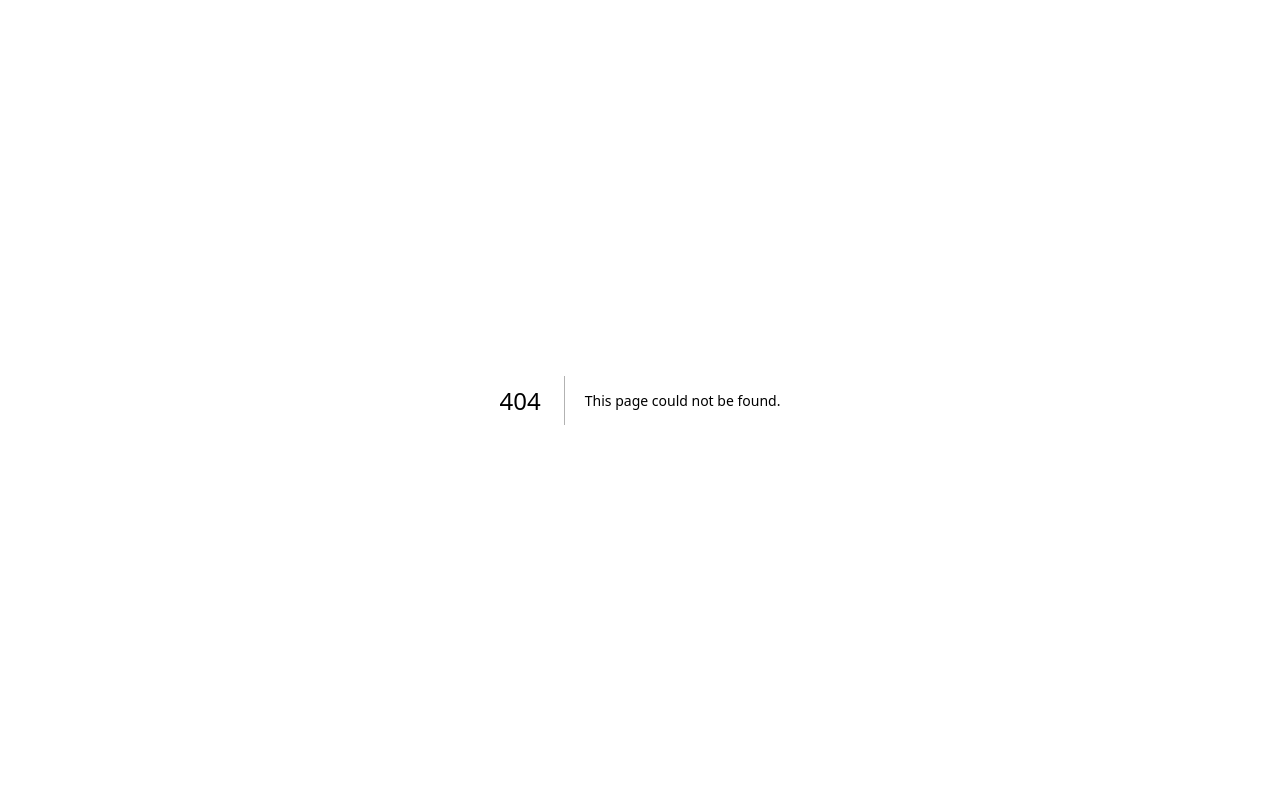
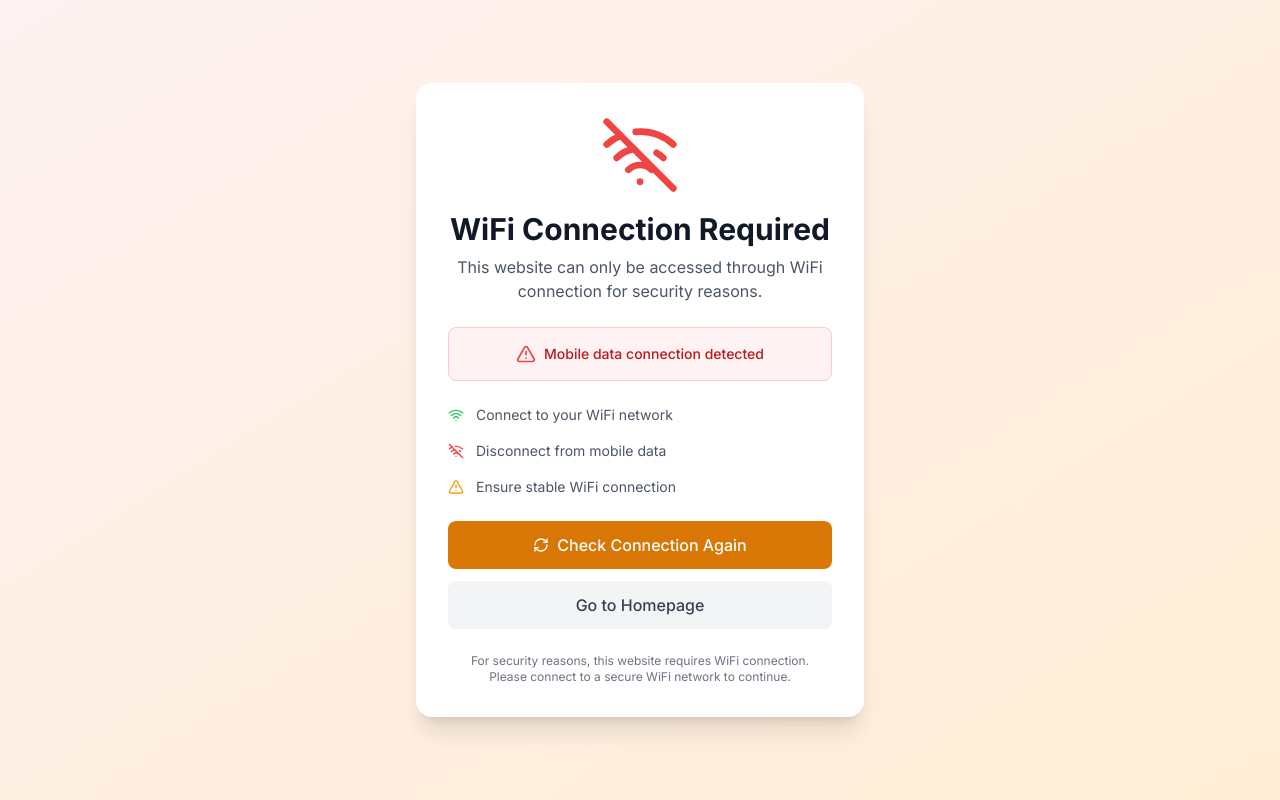
Before and after one commit to abdullahramzanspadasoft/develop-app, a Next.js app: page /wifi-required in a window 1280 px wide. Before the commit this address had no page. Built offline with nearby package versions, Linux system fonts and the light colour scheme.

Commit message:
Add WiFi-only restriction for security

```diff
--- a/src/app/layout.js
+++ b/src/app/layout.js
@@ -1,17 +1,19 @@
 import { Inter } from 'next/font/google'
 import './globals.css'
+import WiFiRestriction from '@/components/WiFiRestriction'
 
 const inter = Inter({ subsets: ['latin'] })
 
 export const metadata = {
-  title: 'Secure Auth - Complete Authentication System',
-  description: 'A complete authentication system with database integration built with Next.js, NextAuth.js, and Prisma',
+  title: 'Watch Store - Premium Timepieces',
+  description: 'Discover our exquisite collection of luxury timepieces. From classic elegance to modern sophistication, find your perfect watch.',
 }
 
 export default function RootLayout({ children }) {
   return (
     <html lang="en">
       <body className={inter.className}>
+        <WiFiRestriction />
         {children}
       </body>
     </html>
--- /dev/null
+++ b/src/app/wifi-required/page.js
@@ -0,0 +1,91 @@
+'use client'
+
+import { useEffect, useState } from 'react'
+import { Wifi, WifiOff, AlertTriangle, RefreshCw } from 'lucide-react'
+
+export default function WiFiRequired() {
+  const [isChecking, setIsChecking] = useState(false)
+
+  const checkConnection = () => {
+    setIsChecking(true)
+
+    // Simulate connection check
+    setTimeout(() => {
+      setIsChecking(false)
+      // Reload page to check connection again
+      window.location.reload()
+    }, 2000)
+  }
+
+  return (
+    <div className="min-h-screen bg-gradient-to-br from-red-50 to-orange-100 flex items-center justify-center p-4">
+      <div className="max-w-md w-full bg-white rounded-2xl shadow-xl p-8 text-center">
+        <div className="mb-6">
+          <WifiOff className="h-20 w-20 text-red-500 mx-auto mb-4" />
+          <h1 className="text-3xl font-bold text-gray-900 mb-2">
+            WiFi Connection Required
+          </h1>
+          <p className="text-gray-600 mb-6">
+            This website can only be accessed through WiFi connection for security reasons.
+          </p>
+        </div>
+
+        <div className="bg-red-50 border border-red-200 rounded-lg p-4 mb-6">
+          <div className="flex items-center justify-center">
+            <AlertTriangle className="h-5 w-5 text-red-500 mr-2" />
+            <span className="text-red-700 text-sm font-medium">
+              Mobile data connection detected
+            </span>
+          </div>
+        </div>
+
+        <div className="space-y-4 mb-6">
+          <div className="flex items-center text-sm text-gray-600">
+            <Wifi className="h-4 w-4 mr-3 text-green-500" />
+            <span>Connect to your WiFi network</span>
+          </div>
+          <div className="flex items-center text-sm text-gray-600">
+            <WifiOff className="h-4 w-4 mr-3 text-red-500" />
+            <span>Disconnect from mobile data</span>
+          </div>
+          <div className="flex items-center text-sm text-gray-600">
+            <AlertTriangle className="h-4 w-4 mr-3 text-amber-500" />
+            <span>Ensure stable WiFi connection</span>
+          </div>
+        </div>
+
+        <div className="space-y-3">
+          <button
+            onClick={checkConnection}
+            disabled={isChecking}
+            className="w-full bg-amber-600 hover:bg-amber-700 disabled:bg-gray-400 text-white py-3 px-4 rounded-lg font-medium transition-colors duration-200 flex items-center justify-center"
+          >
+            {isChecking ? (
+              <>
+                <RefreshCw className="h-4 w-4 mr-2 animate-spin" />
+                Checking Connection...
+              </>
+            ) : (
+              <>
+                <RefreshCw className="h-4 w-4 mr-2" />
+                Check Connection Again
+              </>
+            )}
+          </button>
+
+          <button
+            onClick={() => window.location.href = '/'}
+            className="w-full bg-gray-100 hover:bg-gray-200 text-gray-700 py-3 px-4 rounded-lg font-medium transition-colors duration-200"
+          >
+            Go to Homepage
+          </button>
+        </div>
+
+        <div className="mt-6 text-xs text-gray-500">
+          <p>For security reasons, this website requires WiFi connection.</p>
+          <p>Please connect to a secure WiFi network to continue.</p>
+        </div>
+      </div>
+    </div>
+  )
+}
--- /dev/null
+++ b/src/components/WiFiRestriction.js
@@ -0,0 +1,110 @@
+'use client'
+
+import { useEffect, useState } from 'react'
+import { Wifi, WifiOff, AlertTriangle } from 'lucide-react'
+
+export default function WiFiRestriction() {
+  const [isWiFiConnected, setIsWiFiConnected] = useState(false)
+  const [isChecking, setIsChecking] = useState(true)
+
+  useEffect(() => {
+    const checkConnection = () => {
+      // Check if user is on WiFi
+      if (navigator.connection) {
+        const connection = navigator.connection
+        const isWiFi = connection.type === 'wifi' ||
+                       connection.effectiveType === '4g' ||
+                       connection.effectiveType === '3g'
+
+        setIsWiFiConnected(isWiFi)
+        setIsChecking(false)
+      } else {
+        // Fallback: Check if user is on local network (WiFi)
+        const isLocalNetwork = window.location.hostname === 'localhost' ||
+                              window.location.hostname === '127.0.0.1' ||
+                              window.location.hostname.includes('192.168') ||
+                              window.location.hostname.includes('10.0') ||
+                              window.location.hostname.includes('172.')
+
+        setIsWiFiConnected(isLocalNetwork)
+        setIsChecking(false)
+      }
+    }
+
+    // Check connection immediately
+    checkConnection()
+
+    // Check connection every 5 seconds
+    const interval = setInterval(checkConnection, 5000)
+
+    // Listen for connection changes
+    if (navigator.connection) {
+      navigator.connection.addEventListener('change', checkConnection)
+    }
+
+    return () => {
+      clearInterval(interval)
+      if (navigator.connection) {
+        navigator.connection.removeEventListener('change', checkConnection)
+      }
+    }
+  }, [])
+
+  if (isChecking) {
+    return (
+      <div className="min-h-screen bg-gray-100 flex items-center justify-center">
+        <div className="text-center">
+          <div className="animate-spin rounded-full h-12 w-12 border-b-2 border-amber-600 mx-auto mb-4"></div>
+          <p className="text-gray-600">Checking connection...</p>
+        </div>
+      </div>
+    )
+  }
+
+  if (!isWiFiConnected) {
+    return (
+      <div className="min-h-screen bg-gradient-to-br from-red-50 to-orange-100 flex items-center justify-center p-4">
+        <div className="max-w-md w-full bg-white rounded-2xl shadow-xl p-8 text-center">
+          <div className="mb-6">
+            <WifiOff className="h-20 w-20 text-red-500 mx-auto mb-4" />
+            <h1 className="text-2xl font-bold text-gray-900 mb-2">
+              WiFi Connection Required
+            </h1>
+            <p className="text-gray-600 mb-6">
+              This website can only be accessed through WiFi connection for security reasons.
+            </p>
+          </div>
+
+          <div className="bg-red-50 border border-red-200 rounded-lg p-4 mb-6">
+            <div className="flex items-center">
+              <AlertTriangle className="h-5 w-5 text-red-500 mr-2" />
+              <span className="text-red-700 text-sm">
+                Please connect to WiFi to continue
+              </span>
+            </div>
+          </div>
+
+          <div className="space-y-3">
+            <div className="flex items-center text-sm text-gray-600">
+              <Wifi className="h-4 w-4 mr-2" />
+              Connect to your WiFi network
+            </div>
+            <div className="flex items-center text-sm text-gray-600">
+              <WifiOff className="h-4 w-4 mr-2" />
+              Disconnect from mobile data
+            </div>
+          </div>
+
+          <button
+            onClick={() => window.location.reload()}
+            className="mt-6 w-full bg-amber-600 hover:bg-amber-700 text-white py-3 px-4 rounded-lg font-medium transition-colors duration-200"
+          >
+            Check Connection Again
+          </button>
+        </div>
+      </div>
+    )
+  }
+
+  return null
+}
```
Also changed, not shown: src/middleware.js (+23 -2 lines), 1 other file (tests, documents, lock files or other folders).
